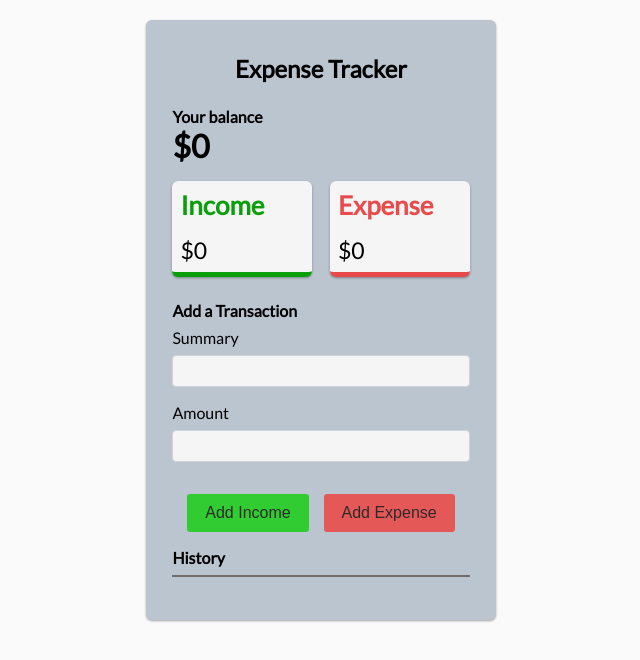
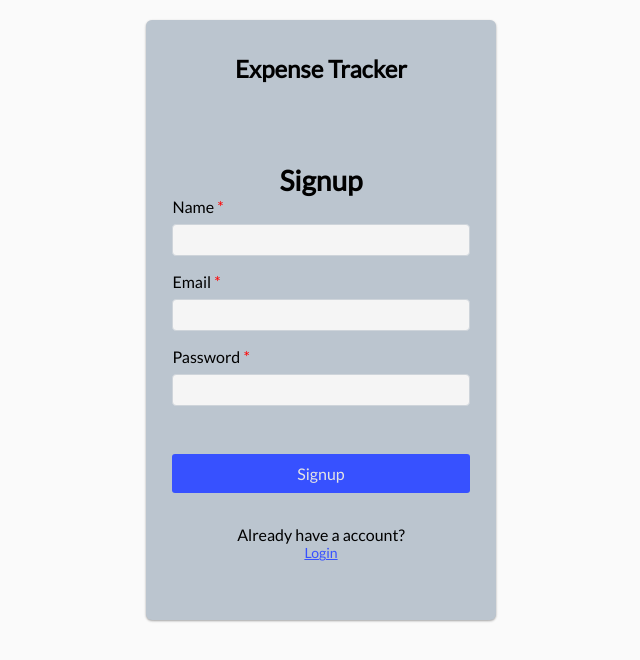
Before and after one commit to jayu234/expense-tracker-redux-project-1, a React (Create React App) app: page /signup in a window 1280 px wide. Shown: the top 660 px of the page, without its empty margins (319-959 px from the left). Built offline with nearby package versions, Linux system fonts and the light colour scheme.

Commit message:
Login and Signup functionality added

```diff
--- a/package.json
+++ b/package.json
@@ -11,6 +11,7 @@
     "react": "^17.0.2",
     "react-dom": "^17.0.2",
     "react-redux": "^7.2.6",
+    "react-router-dom": "^6.3.0",
     "react-scripts": "5.0.0",
     "redux": "^4.1.2",
     "redux-thunk": "^2.4.1",
--- a/src/App.css
+++ b/src/App.css
@@ -35,14 +35,16 @@ body {
   bottom: 0px;
   box-shadow: 0 1px 3px rgb(0 0 0 / 12%), 0 1px 2px rgb(0 0 0 / 24%);
 }
-.history-list{
+
+.history-list {
   list-style: none;
   display: flex;
   width: 100%;
   justify-content: space-between;
   margin: 0.25rem 0 0.5rem;
 }
-.history-list-item-1{
+
+.history-list-item-1 {
   width: 100%;
   text-align: center;
   display: flex;
@@ -52,13 +54,15 @@ body {
   padding: 0.5rem;
   border-radius: 6px 0px 0px 6px;
 }
-.balance-box{
+
+.balance-box {
   margin: 1rem 0 1.5rem;
   display: flex;
   justify-content: space-between;
   width: 100%;
 }
-.balance-box-item{
+
+.balance-box-item {
   padding: 0.5rem;
   font-size: 18px;
   background-color: var(--bg-white);
@@ -71,34 +75,61 @@ body {
   border-radius: 6px;
   box-shadow: var(--box-shadow);
 }
-.transaction-form form, .transaction-summary, .transaction-amount{
+
+.transaction-form form,
+.transaction-summary,
+.transaction-amount,
+.login-form form,
+.login-form-e1,
+.login-form-e2,
+.signup-form-e1,
+.signup-form-e2,
+.signup-form-e3 {
   display: flex;
   flex-direction: column;
 }
-.transaction-summary input, .transaction-amount input{
-  margin: 0.5rem 0 1rem;
+
+.transaction-summary input,
+.transaction-amount input,
+.login-form-e1 input,
+.login-form-e2 input,
+.signup-form-e1 input,
+.signup-form-e2 input,
+.signup-form-e3 input {
+  margin: 0.5rem 0rem 1rem;
   height: 2rem;
   border: 1px solid #ced4da;
   border-radius: 0.25rem;
   background-color: var(--bg-white);
   font-size: 15px;
-  color: #5a5a5a;
+  /* color: #5a5a5a; */
   padding: 0 0.5rem;
 }
-.transaction-summary input:focus, .transaction-amount input:focus{
+
+.transaction-summary input:focus,
+.transaction-amount input:focus,
+.login-form-e1 input:focus,
+.login-form-e2 input:focus,
+.signup-form-e1 input:focus,
+.signup-form-e2 input:focus,
+.signup-form-e3 input:focus {
   outline: 0;
   border-color: #86b7fe;
   background-color: #efecec;
   transition: 0.3s;
   box-shadow: 0 0 0 0.25rem rgb(13 110 253 / 60%);
 }
-.transaction-btn{
+
+.transaction-btn {
   display: flex;
   justify-content: space-evenly;
   align-items: center;
   margin-top: 1rem;
 }
-.add-transaction-btn{
+
+.add-transaction-btn,
+.login-btn,
+.signup-btn {
   padding: 10px 18px;
   font-size: 16px;
   border: none;
@@ -106,21 +137,64 @@ body {
   color: #2d2a2a;
   box-shadow: none;
   transition: box-shadow 200ms ease-in-out;
+  font-family: 'Lato', sans-serif;
 }
-.add-transaction-btn:hover{
+
+.add-transaction-btn:hover,
+.login-btn:hover,
+.signup-btn:hover {
   cursor: pointer;
-  box-shadow: 0px 2px 2px 1px #958f8f;
+  box-shadow: 0 20px 25px -5px rgb(0 0 0 / 0.1), 0 8px 10px -6px rgb(0 0 0 / 0.1);
 }
+
+.login-container,
+.signup-container {
+  display: flex;
+  flex-direction: column;
+  justify-content: center;
+  align-items: center;
+  margin-top: 10rem;
+}
+
+.login-heading, .signup-heading {
+  text-align: center;
+  font-size: 28px;
+}
+
+.login-footer, .signup-footer {
+  display: flex;
+  flex-direction: column;
+  justify-content: center;
+  align-items: center;
+  /* margin-top: 6rem; */
+}
+
+.login-btn, .signup-btn {
+  background-color: rgb(55, 81, 255);
+  color: rgb(229, 228, 228);
+  display: block;
+  margin: 2rem auto;
+  width: 100%;
+}
+
+.login-btn:disabled, .signup-btn:disabled{
+  background-color: rgb(119, 137, 251);
+  cursor: default;
+  box-shadow: none;
+}
+
 input::-webkit-outer-spin-button,
 input::-webkit-inner-spin-button {
   -webkit-appearance: none;
   margin: 0;
 }
+
 @media only screen and (max-width: 320px) {
   .container {
     width: 100vw;
   }
 }
+
 /*.transaction-radio-btns{
   width: 100%;
   height: 45px;
--- a/src/App.js
+++ b/src/App.js
@@ -1,19 +1,26 @@
 import './App.css'
 import Header from './components/Header'
-import Balance from './components/Balance';
-import History from './components/History';
-// import IncomeExpense from './components/IncomeExpense';
-import AddTransaction from './components/AddTransaction';
+
+import { BrowserRouter, Route, Routes } from 'react-router-dom';
+import Home from './components/Home';
+import Login from './components/Login';
+import Signup from './components/Signup';
+// import { useEffect } from 'react';
+
+// useEffect(()=>{})
 
 function App() {
   return (
-      <div className='container'>
-        <Header />
-        <Balance />
-        <AddTransaction />
-        <History />
-        {/* <IncomeExpense /> */}
-      </div>
+    <div className='container'>
+      <Header />
+      <BrowserRouter>
+        <Routes>
+          <Route path='/' element={<Home />} />
+          <Route path='/login' element={<Login />} />
+          <Route path='/signup' element={<Signup />} />
+        </Routes>
+      </BrowserRouter>
+    </div >
   );
 }
 
--- a/src/components/History.js
+++ b/src/components/History.js
@@ -27,6 +27,7 @@ function History() {
             <h4>History</h4>
             <div style={{ width: '100%', height: '2px', background: '#6e6c6c', margin: '0.5rem 0 1rem' }}></div>
             {/* <motion.ul layout style={{ width: '100%' }}> */}
+            { !transactions.length  && <h5 style={{ color: "#555252", textAlign: 'center'}} >No data to display.</h5>}
             <motion.ul
                 variants={container}
                 initial="hidden"
--- /dev/null
+++ b/src/components/Home.js
@@ -0,0 +1,16 @@
+import React from 'react'
+import Balance from './Balance';
+import History from './History';
+import AddTransaction from './AddTransaction';
+
+function Home() {
+    return (
+        <>
+            <Balance />
+            <AddTransaction />
+            <History />
+        </>
+    )
+}
+
+export default Home
--- /dev/null
+++ b/src/components/Login.js
@@ -0,0 +1,33 @@
+import React, { useState } from 'react'
+import { useNavigate } from "react-router-dom";
+
+function Login() {
+    const navigate = useNavigate();
+    const [credentials, setCredentials] = useState({ email: "", password: "" });
+    return (
+        <div className='login-form' style={{ margin: '5rem 0rem 2rem' }} >
+            <h4 className='login-heading'>Login</h4>
+            <form>
+                <div className="login-form-e1">
+                    <label htmlFor='email'>Email<span style={{ color: 'red' }}>&nbsp;*</span></label>
+                    <input type='email' id='email' name='email' onChange={(e) => {
+                        setCredentials({ ...credentials, [e.target.name]: e.target.value })
+                    }} value={credentials.email} />
+                </div>
+                <div className="login-form-e2">
+                    <label htmlFor='password'>Password<span style={{ color: 'red' }}>&nbsp;*</span></label>
+                    <input type='password' id='password' name='password' onChange={(e) => {
+                        setCredentials({ ...credentials, [e.target.name]: e.target.value })
+                    }} value={credentials.password} />
+                </div>
+            </form>
+            <button className='login-btn' onClick={() => { console.log(credentials) }}>Login</button>
+            <div className='login-footer'>
+                <p className='login-footer-tagline'>Don't have a account?</p>
+                <p className='login-footer-btn' style={{ color: "#3751FF", cursor: "pointer", fontSize: "14px", textDecoration: 'underline' }} onClick={() => navigate("/signup")}>Create one</p>
+            </div>
+        </div>
+    )
+}
+
+export default Login
--- /dev/null
+++ b/src/components/Signup.js
@@ -0,0 +1,41 @@
+import React, { useState } from 'react'
+import { useDispatch } from 'react-redux';
+import { useNavigate } from "react-router-dom";
+
+function Signup() {
+  const navigate = useNavigate();
+  const dispatch = useDispatch();
+  const [credentials, setCredentials] = useState({ name: "", email: "", password: "" });
+  return (
+    <div className='signup-form' style={{ margin: '5rem 0rem 2rem' }} >
+      <h4 className='signup-heading'>Signup</h4>
+      <form autoComplete='off' onSubmit={()=>{}}>
+        <div className="signup-form-e1">
+          <label htmlFor='name'>Name<span style={{ color: 'red' }}>&nbsp;*</span></label>
+          <input type='text' id='name' name='name' onChange={(e) => {
+            setCredentials({ ...credentials, [e.target.name]: e.target.value })
+          }} value={credentials.name} required/>
+        </div>
+        <div className="signup-form-e2">
+          <label htmlFor='email'>Email<span style={{ color: 'red' }}>&nbsp;*</span></label>
+          <input type='email' id='email' name='email' onChange={(e) => {
+            setCredentials({ ...credentials, [e.target.name]: e.target.value })
+          }} value={credentials.email} required/>
+        </div>
+        <div className="signup-form-e3">
+          <label htmlFor='password'>Password<span style={{ color: 'red' }}>&nbsp;*</span></label>
+          <input type='password' id='password' name='password' onChange={(e) => {
+            setCredentials({ ...credentials, [e.target.name]: e.target.value })
+          }} value={credentials.password} required/>
+        </div>
+        <input type='submit' value='Signup' className='signup-btn'/>
+      </form>
+      <div className='signup-footer'>
+        <p className='signup-footer-tagline'>Already have a account?</p>
+        <p className='signup-footer-btn' style={{ color: "#3751FF", cursor: "pointer", fontSize: "14px", textDecoration: 'underline' }} onClick={() => navigate("/login")}>Login</p>
+      </div>
+    </div>
+  )
+}
+
+export default Signup
```
Also changed, not shown: 1 other file (tests, documents, lock files or other folders). Lines whose indentation alone changed are shown as unchanged.
